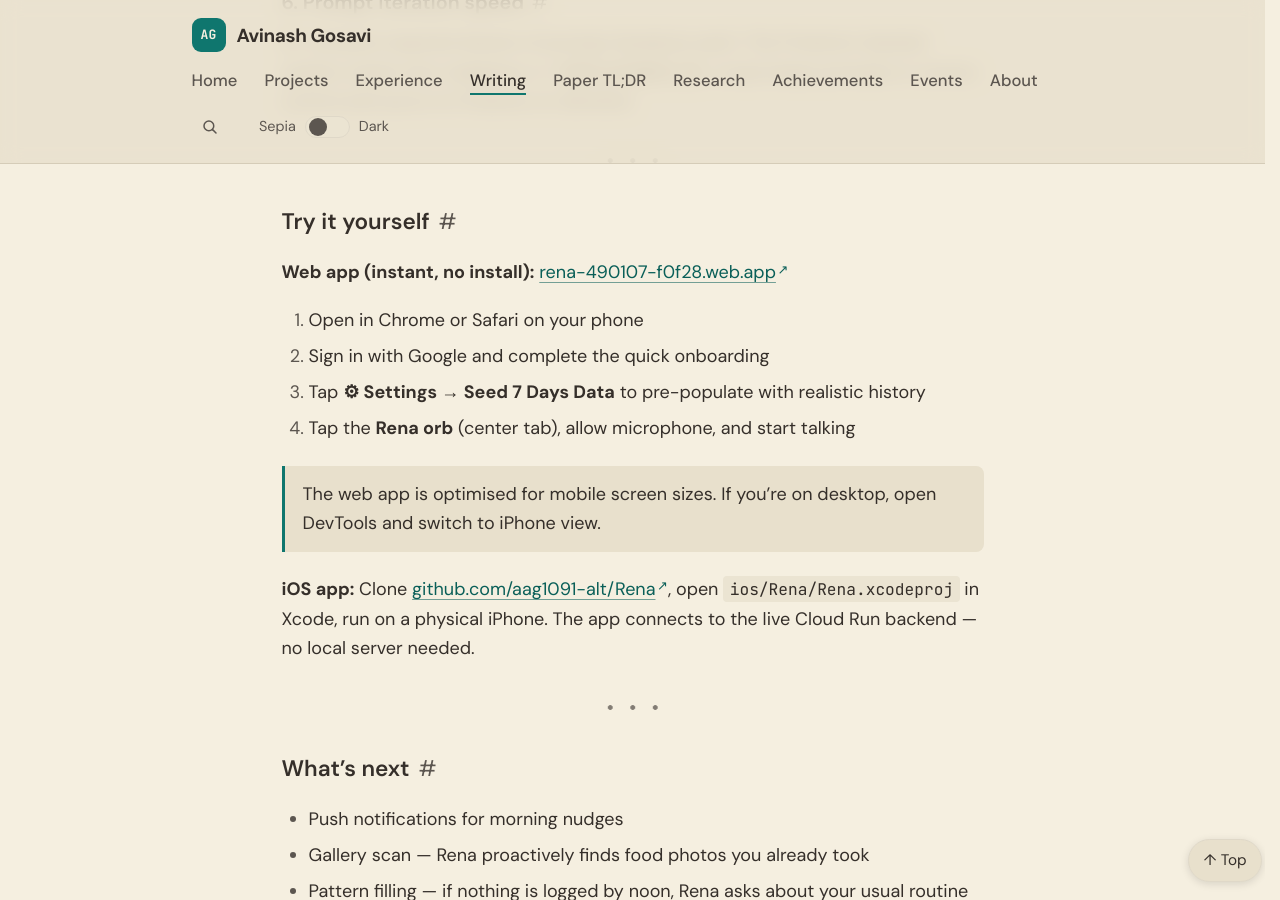
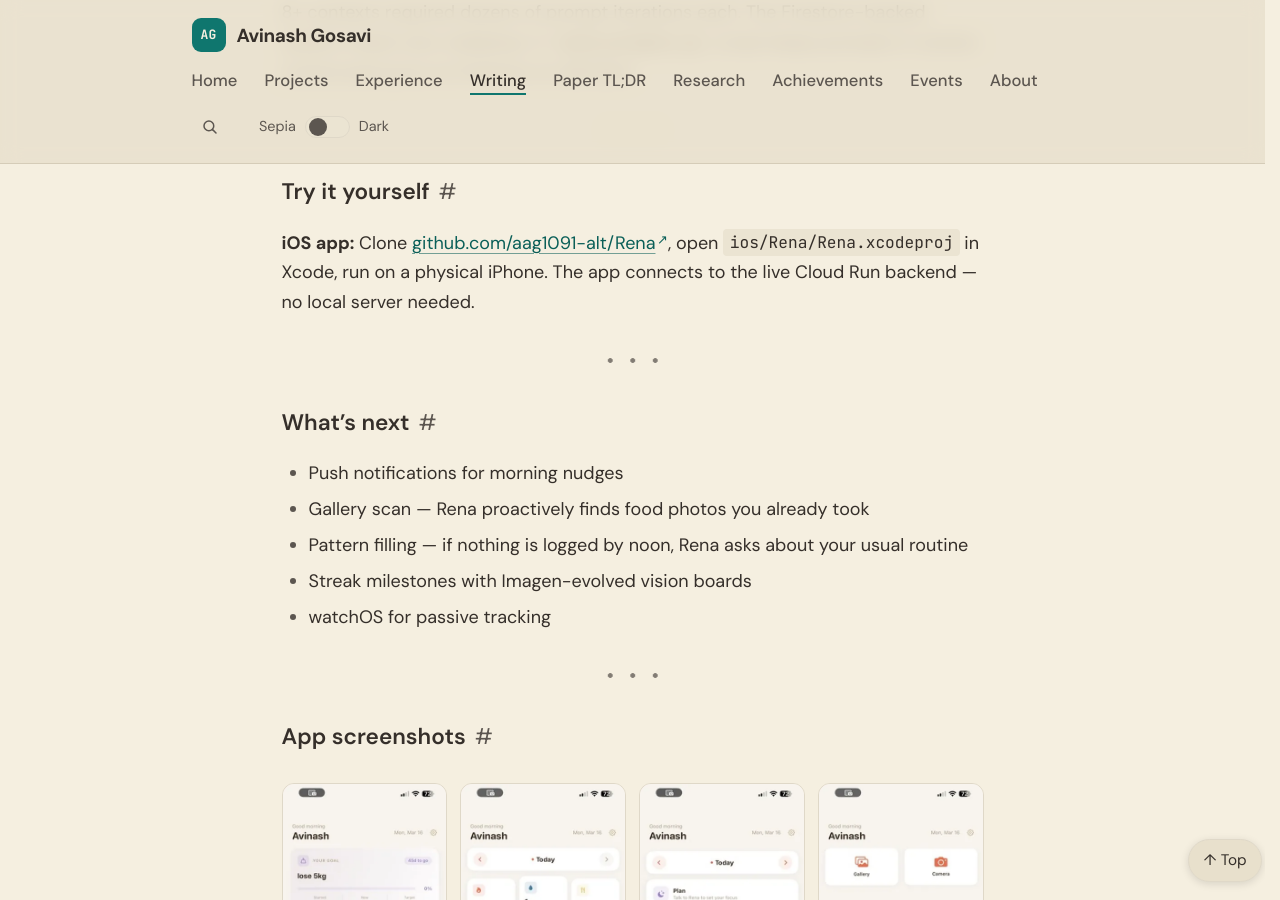
Before and after one commit to aag1091-alt/avinashgosavi.com, a Jekyll site: the page built from _posts/2026-03-16-building-rena-ai-health-companion-gemini-live.md, in a window 1280 px wide and 900 px high, scrolled down 7798 px. Built offline with Jekyll 4.4.1, drawn with Linux system fonts in a browser that asks for light colours; some of the changed text lies outside the part shown.

Commit message:
Projects: remove dead Rena demo and daylog code links

```diff
--- a/_data/changelog.yml
+++ b/_data/changelog.yml
@@ -1,3 +1,7 @@
+- date: 2026-11-01
+  desk: Writing
+  text: "Removed two dead links: the Rena web demo (offline) and the daylog code link (the repo is private now)."
+  link: /projects/
 # Public changelog shown on /changelog and (latest 3) on the homepage.
 # Newest first. desk: Writing | Design | Engineering
 - date: 2026-11-01
--- a/_data/projects.yml
+++ b/_data/projects.yml
@@ -23,7 +23,6 @@
     and Google ADK.
   tags: [Gemini Live, Google ADK, Voice AI]
   github: https://github.com/aag1091-alt/Rena
-  demo: https://rena-490107-f0f28.web.app
   post: /post/building-rena-ai-health-companion-gemini-live/
   featured: true
 
@@ -46,7 +45,6 @@
     A voice diary with semantic search where entries and the search index are
     encrypted at rest, and no content leaves the device to answer a query.
   tags: [Encryption, Semantic Search, Local-first]
-  github: https://github.com/aag1091-alt/daylog
   demo: https://daylog-ds3.pages.dev
   post: /post/daylog-security-architecture/
   featured: true
--- a/_posts/2026-03-16-building-rena-ai-health-companion-gemini-live.md
+++ b/_posts/2026-03-16-building-rena-ai-health-companion-gemini-live.md
@@ -11,7 +11,7 @@
 
 I built Rena for the **Gemini Live Agent Challenge 2026** — a personal AI health companion where you never have to open a logging screen. You just talk.
 
-> **Try it:** [rena-490107-f0f28.web.app](https://rena-490107-f0f28.web.app) · **Code:** [github.com/aag1091-alt/Rena](https://github.com/aag1091-alt/Rena) · **Demo:** [Watch on YouTube](https://www.youtube.com/watch?v=f-ZZw0CTivU)
+> **Code:** [github.com/aag1091-alt/Rena](https://github.com/aag1091-alt/Rena) · **Demo:** [Watch on YouTube](https://www.youtube.com/watch?v=f-ZZw0CTivU)
 
 <div class="video-embed">
   <a class="video-play" href="https://www.youtube.com/watch?v=f-ZZw0CTivU" data-embed="https://www.youtube-nocookie.com/embed/f-ZZw0CTivU" data-title="Rena demo"><svg viewBox="0 0 68 68" width="68" height="68" aria-hidden="true" focusable="false"><circle cx="34" cy="34" r="34"/><path d="M27 21.5v25L47 34z"/></svg><span>Play the Rena demo <small>loads YouTube</small></span></a>
@@ -156,15 +156,6 @@
 
 ## Try it yourself
 
-**Web app (instant, no install):** [rena-490107-f0f28.web.app](https://rena-490107-f0f28.web.app)
-
-1. Open in Chrome or Safari on your phone
-2. Sign in with Google and complete the quick onboarding
-3. Tap **⚙ Settings → Seed 7 Days Data** to pre-populate with realistic history
-4. Tap the **Rena orb** (center tab), allow microphone, and start talking
-
-> The web app is optimised for mobile screen sizes. If you're on desktop, open DevTools and switch to iPhone view.
-
 **iOS app:** Clone [github.com/aag1091-alt/Rena](https://github.com/aag1091-alt/Rena), open `ios/Rena/Rena.xcodeproj` in Xcode, run on a physical iPhone. The app connects to the live Cloud Run backend — no local server needed.
 
 ---
```
Also changed, not shown: _posts/2026-04-12-live-audio-transcription-whisper.md (+1 -1 lines).
